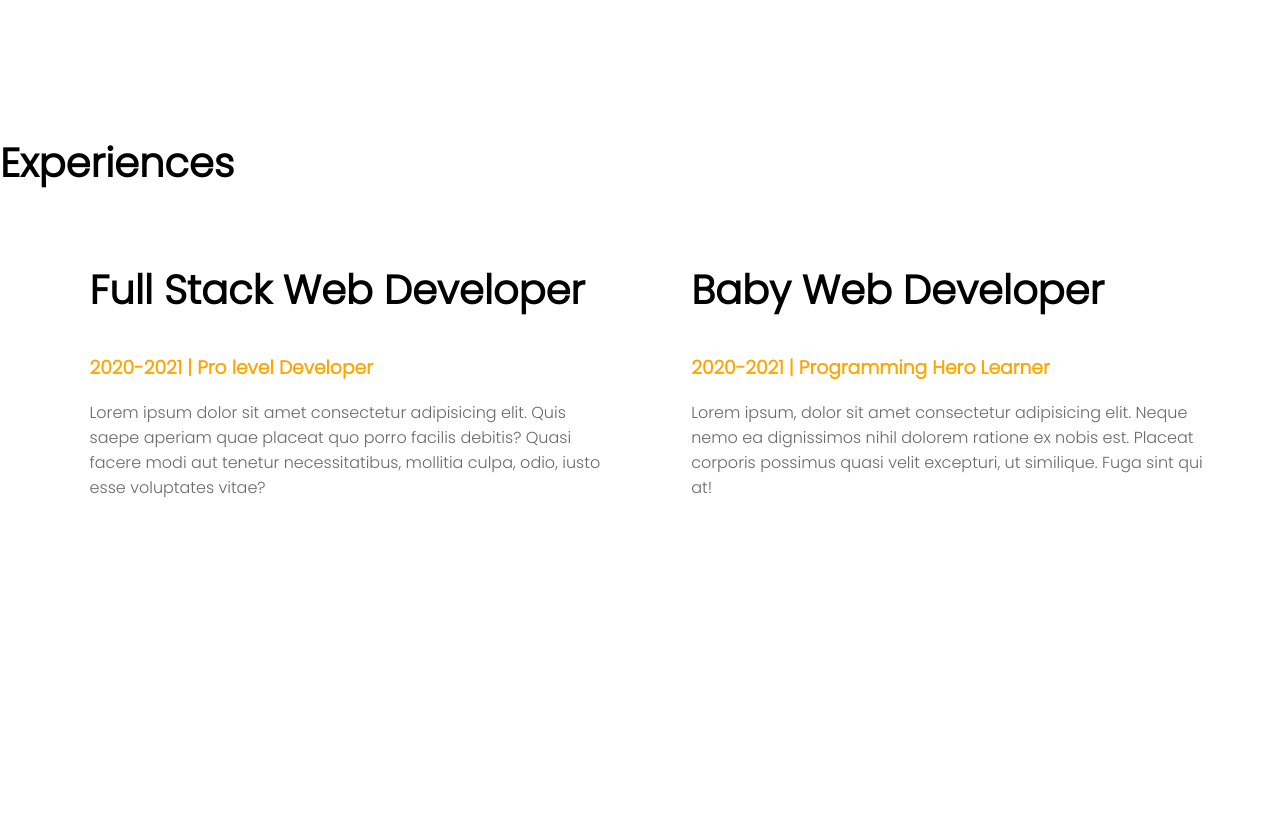
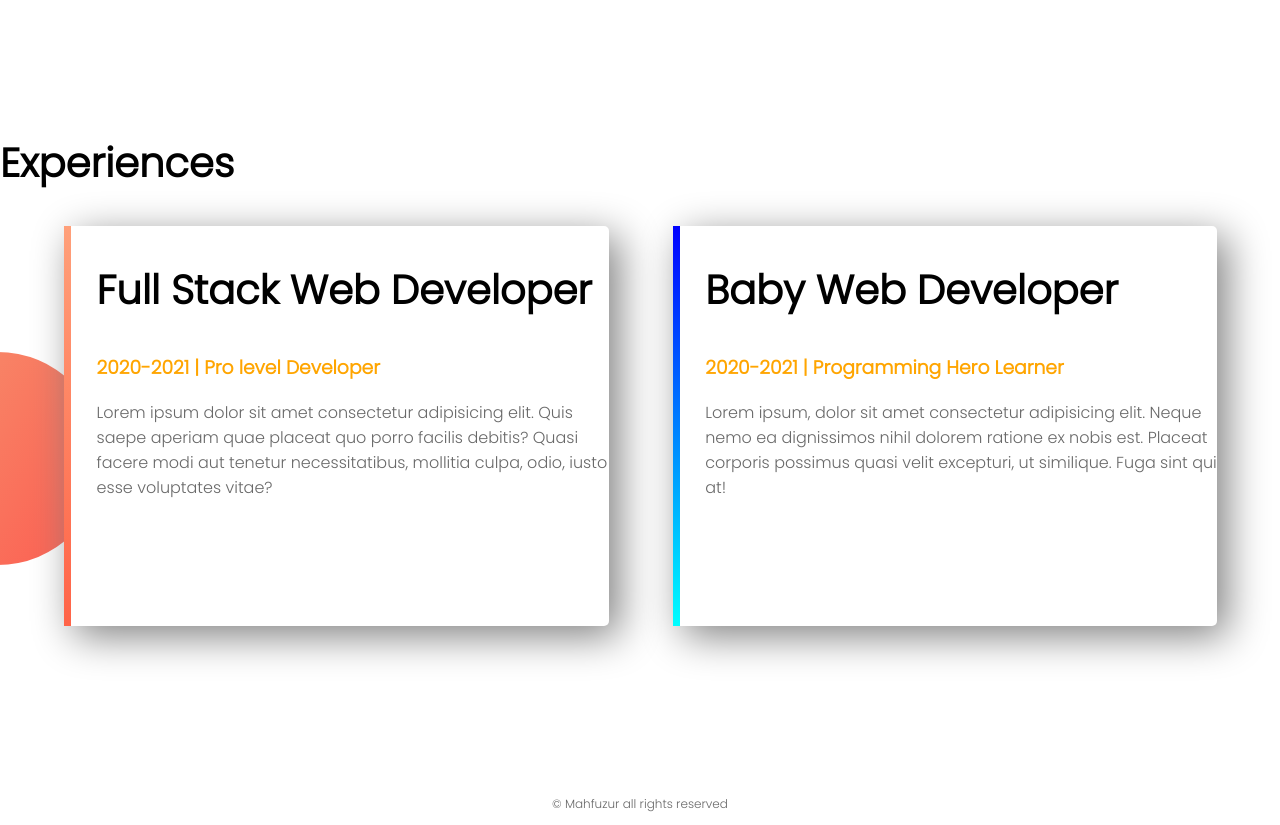
Before and after one commit to Mrahman95/portfolio, a plain HTML site: page index.html in a window 1280 px wide. Shown: the part 1200-2025 px from the top of the page. Before the commit the page ends 1983 px from the top, so only its background shows below. Drawn offline with Linux system fonts and the light colour scheme.

Commit message:
first full site

```diff
--- a/index.html
+++ b/index.html
@@ -40,13 +40,14 @@
     </section>
     <section class="experience_area">
         <h2>Experiences</h2>
-        <div class="half_width">
+        <div id="full_stack"
+        class="half_width single_experience">
             <h2>Full Stack Web Developer</h2>
             <h3 class="orange_highlight">2020-2021 | Pro level Developer</h3>
             <p>Lorem ipsum dolor sit amet consectetur adipisicing elit. Quis saepe aperiam quae placeat quo porro facilis debitis? Quasi facere modi aut tenetur necessitatibus, mollitia culpa, odio, iusto esse voluptates vitae?</p>
 
         </div>
-        <div class="half_width">
+        <div id="baby_dev"class="half_width single_experience">
             <h2>Baby Web Developer</h2>
             <h3 class="orange_highlight">2020-2021 | Programming Hero Learner</h3>
             <p>Lorem ipsum, dolor sit amet consectetur adipisicing elit. Neque nemo ea dignissimos nihil dolorem ratione ex nobis est. Placeat corporis possimus quasi velit excepturi, ut similique. Fuga sint qui at!</p>
@@ -55,5 +56,8 @@
 
 
     </section>
+    <footer>
+        <p>&copy Mahfuzur all rights reserved</p>
+    </footer>
 </body>
 </html>
--- a/style.css
+++ b/style.css
@@ -51,3 +51,32 @@ section{
     background-repeat: no-repeat;
     background-position: right;
 }
+.single_experience{
+    box-shadow: 10px 10px 40px gray;
+    border-radius: 5px;
+    height: 80%;
+    background-color: white;
+}
+.experience_area{
+    background-image: url(img/exp-bg.png);
+    background-repeat: no-repeat;
+    background-position: left;
+}
+#full_stack{
+    border-left: 7px solid;
+    border-image: linear-gradient(180deg,lightsalmon, tomato);
+    border-image-slice: 1;
+
+}
+#baby_dev{
+    border-left: 7px solid;
+    border-image:linear-gradient(180deg,blue, cyan);
+    border-image-slice: 1;
+
+}
+footer p{
+    text-align:center;
+    font-size: 12px;
+
+
+}
```
